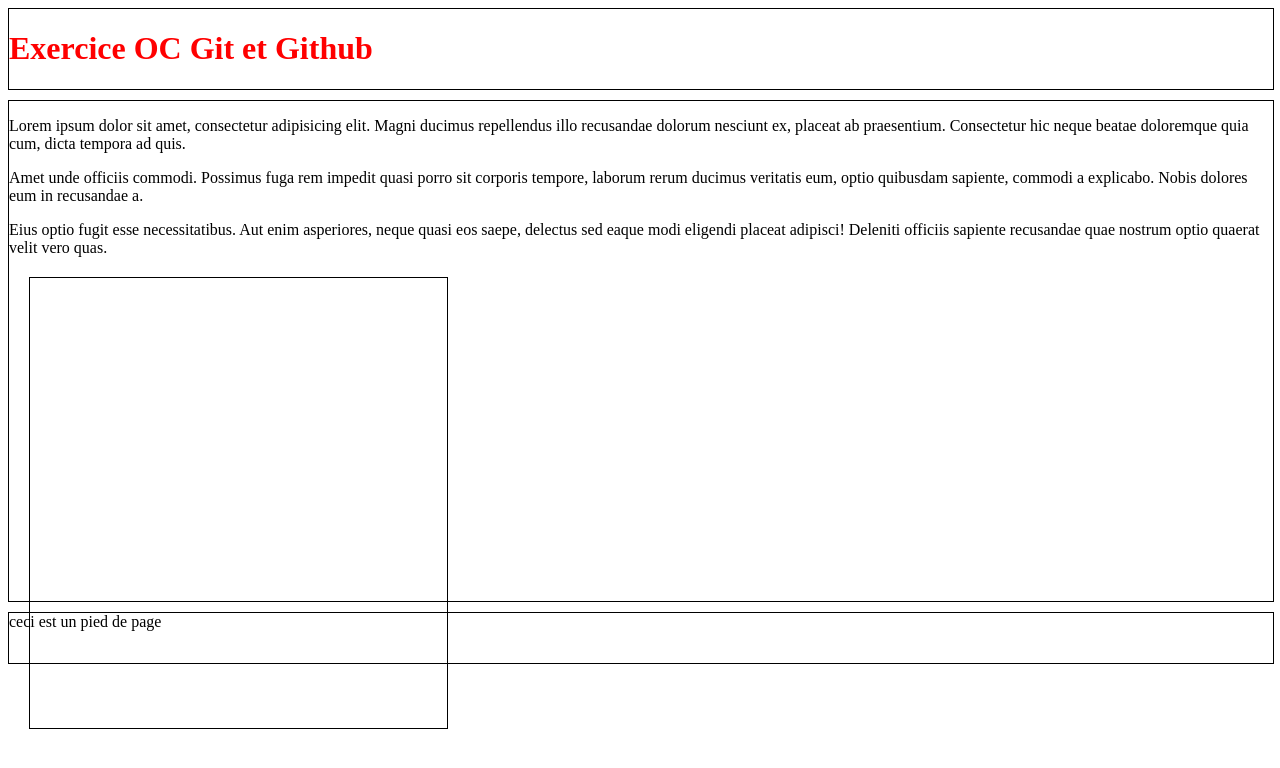
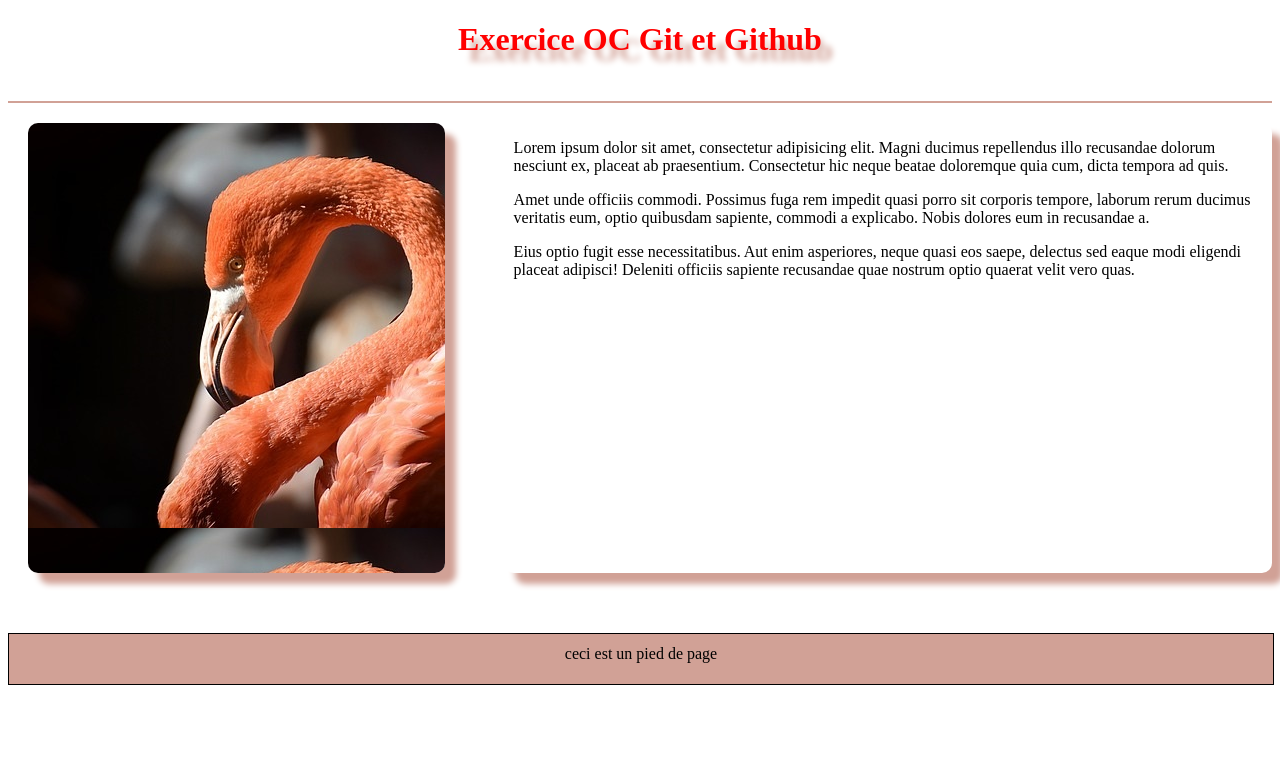
Before and after one commit to Lauretfab/Activite2_git_OC, a plain HTML site: page index.html in a window 1280 px wide. Drawn offline with Linux system fonts and the light colour scheme.

Commit message:
Mise en forme du CSS

```diff
--- a/style.css
+++ b/style.css
@@ -1,16 +1,18 @@
 .tete {
+    border-bottom: 2px solid rgba(209, 161, 150, 1);
     height: 80px;
     width: 100%;
-    border: 1px solid black;
     margin-bottom: 10px;
+    text-align: center;
 }
 
 h1 {
     color: red;
+    text-shadow: 11px 11px 6px rgba(209, 161, 150, 1);
 }
 
 .corps {
-    border: 1px solid black;
+
     height: 500px;
     width: 100%;
     margin-bottom: 10px;
@@ -18,14 +20,28 @@ h1 {
 
 .sect {
 
-    border: 1px solid black;
+    border-radius: 10px;
+    box-shadow: 11px 11px 6px rgba(209, 161, 150, 1);
     height: 450px;
     width: 33%;
     margin: 20px;
+    background-image: url(img/flamingo-3747573_640.jpg);
+}
+.section{
+    border-radius: 10px;
+    box-shadow: 11px 11px 6px rgba(209, 161, 150, 1);
+    height: 450px;
+    width: 60%;
+
+    padding-left: 10px;
+    float: right;
 }
 
 .pied {
+    background-color: rgba(209, 161, 150, 1);
     height: 50px;
     width: 100%;
     border: 1px solid black;
+    text-align: center;
+    line-height: 40px;
 }
```
